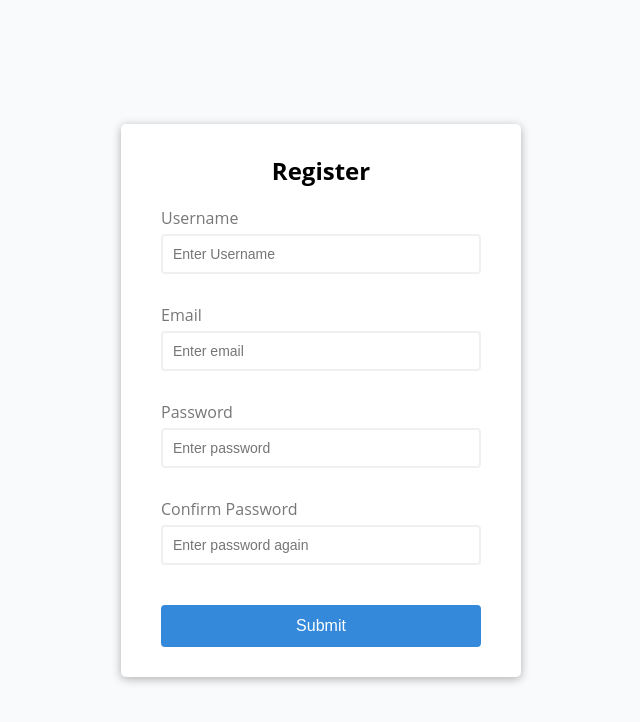
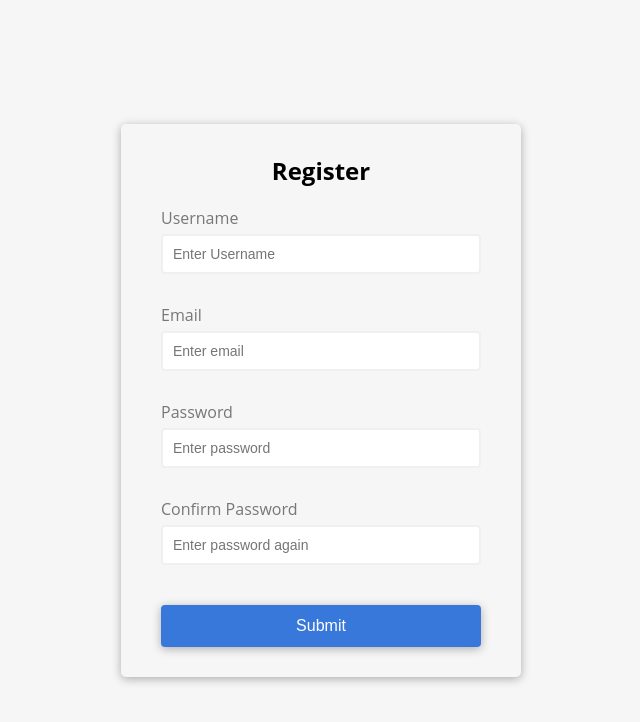
Before and after one commit to romluc/20WebVanillaJSProjects-P1-Form-Validator, a plain HTML site: page index.html in a window 1280 px wide. Shown: the whole page, without its empty margins (319-959 px from the left). Drawn offline with Linux system fonts and the light colour scheme.

Commit message:
Add CSS variables

```diff
--- a/index.html
+++ b/index.html
@@ -38,5 +38,6 @@
         <button>Submit</button>
       </form>
     </div>
+    <script src="script.js"></script>
   </body>
 </html>
--- a/style.css
+++ b/style.css
@@ -3,6 +3,7 @@
 :root {
   --success-color: #2ecc71;
   --error-color: #e74c3c;
+  --button-color: #3978db;
 }
 
 * {
@@ -14,7 +15,7 @@
 
 body {
   display: flex;
-  background-color: #f9fafb;
+  background-color: #f6f6f6;
   font-family: "Open Sans", sans-serif;
   align-items: center;
   justify-content: center;
@@ -22,9 +23,9 @@ body {
 }
 
 .container {
-  background-color: #fff;
   border-radius: 5px;
   box-shadow: 0 2px 10px rgba(0, 0, 0, 0.3);
+
   width: 400px;
 }
 
@@ -86,8 +87,8 @@ h2 {
 
 .form button {
   cursor: pointer;
-  background-color: #3489db;
-  border: 2px solid #3489db;
+  background-color: var(--button-color);
+  border: 2px solid var(--button-color);
   border-radius: 4px;
   color: #fff;
   display: block;
@@ -95,4 +96,5 @@ h2 {
   padding: 10px;
   margin-top: 20px;
   width: 100%;
+  box-shadow: 0 2px 10px rgba(0, 0, 0, 0.3);
 }
```
Also changed, not shown: script.js (added).
